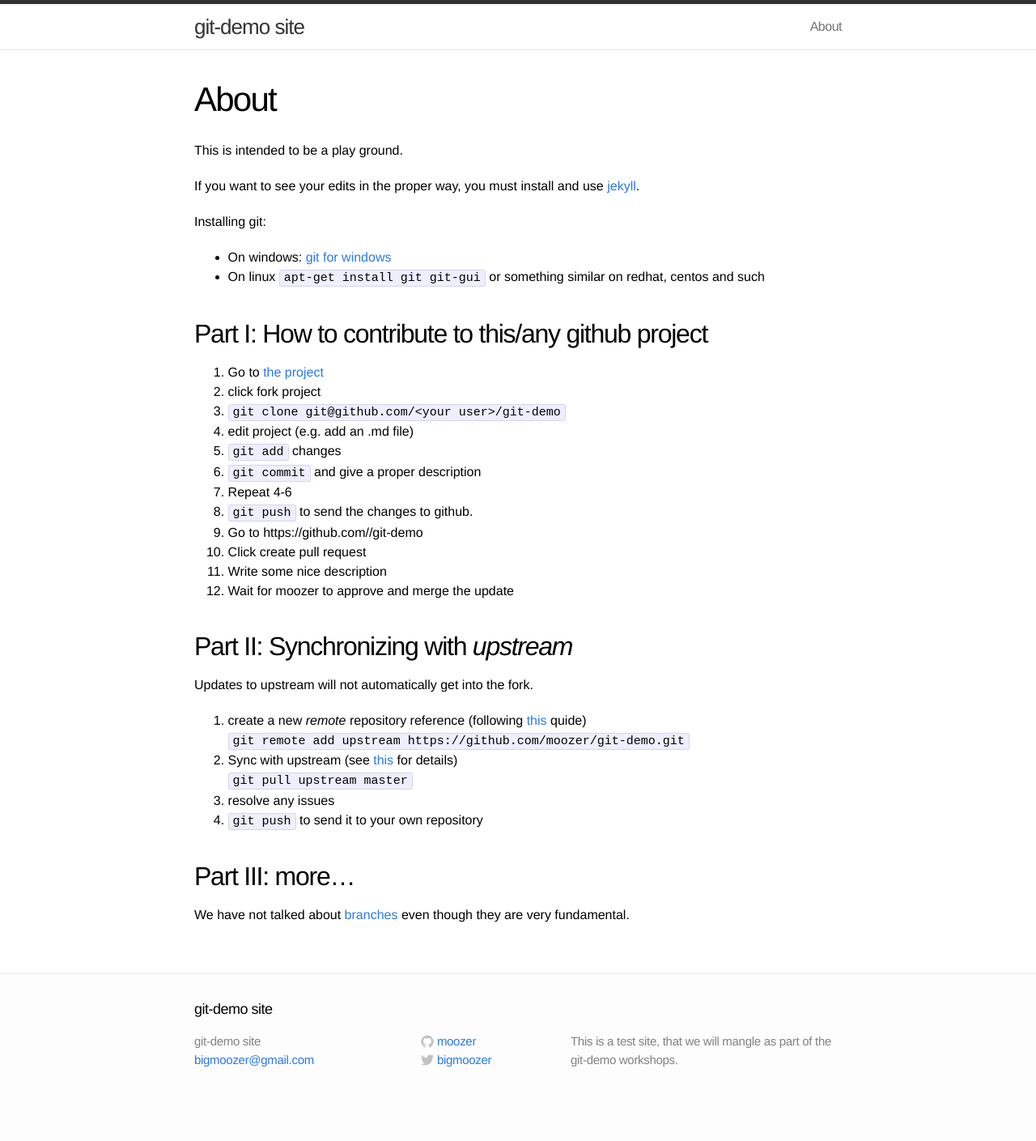
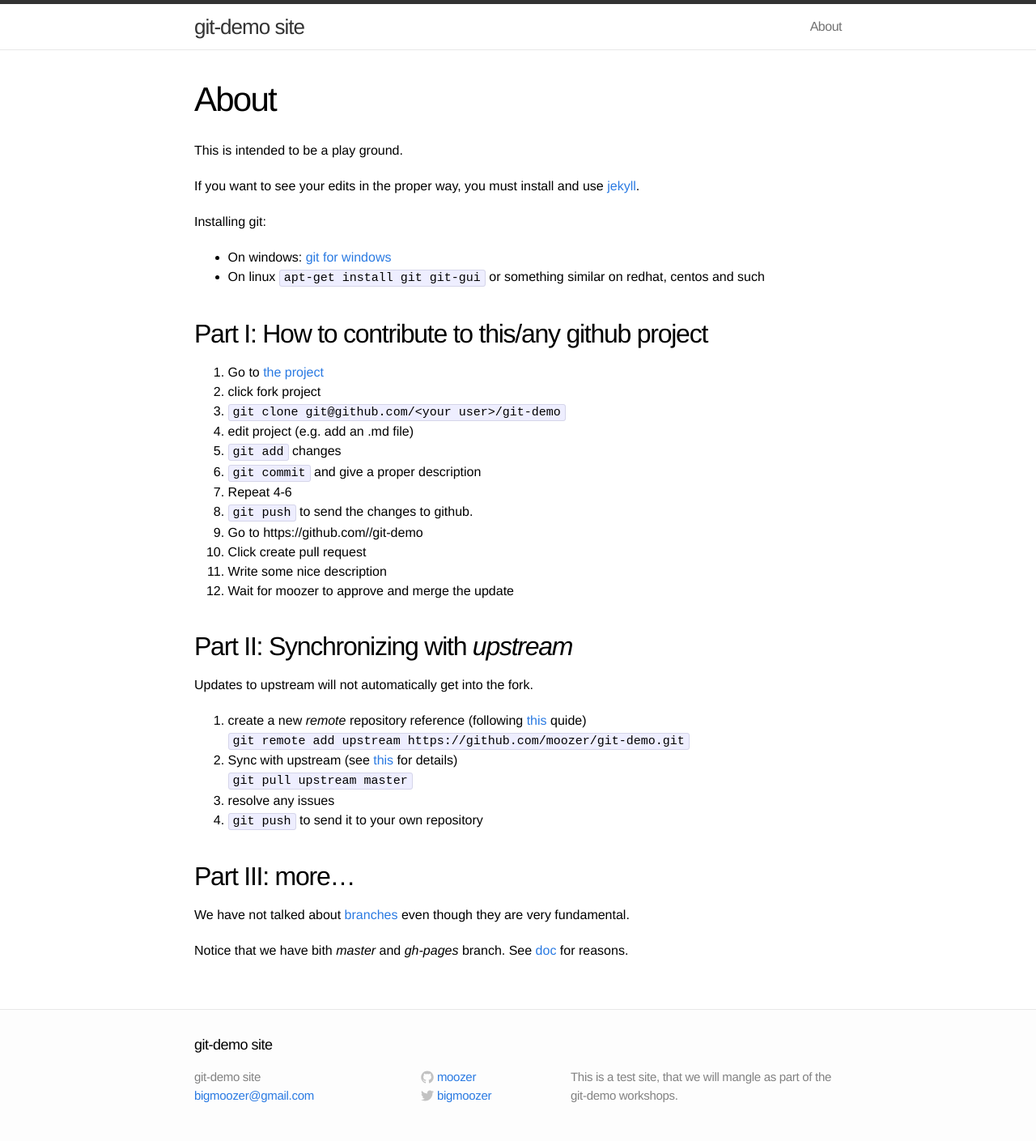
Before and after one commit to victor1tnet/git-demo, a Jekyll site: the page built from about.md, in a window 1280 px wide. Shown: the whole page at 81% size. Built offline with Jekyll 4.4.1, drawn with Linux system fonts in a browser that asks for light colours; before the commit the page ends 1365 px from its top, so only the background shows below that.

Commit message:
Update about.md

```diff
--- a/about.md
+++ b/about.md
@@ -64,3 +64,5 @@
 -----------------
 
 We have not talked about [branches](https://git-scm.com/book/en/v2/Git-Branching-Basic-Branching-and-Merging) even though they are very fundamental.
+
+Notice that we have bith *master* and *gh-pages* branch. See [doc](https://pages.github.com/) for reasons.
```
